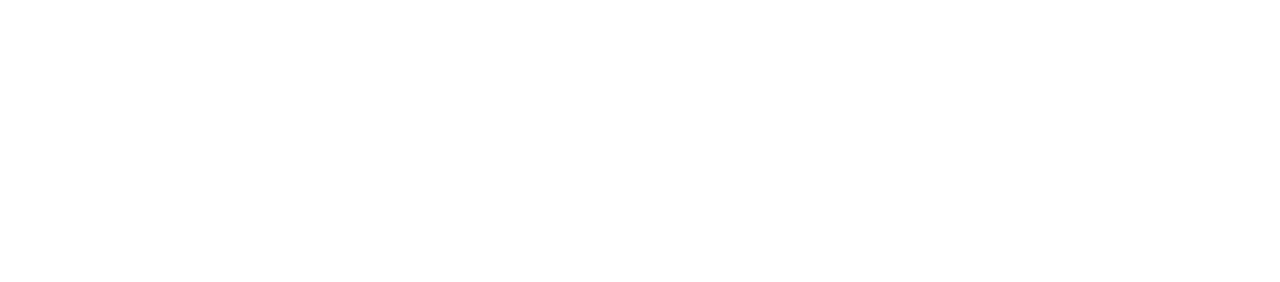
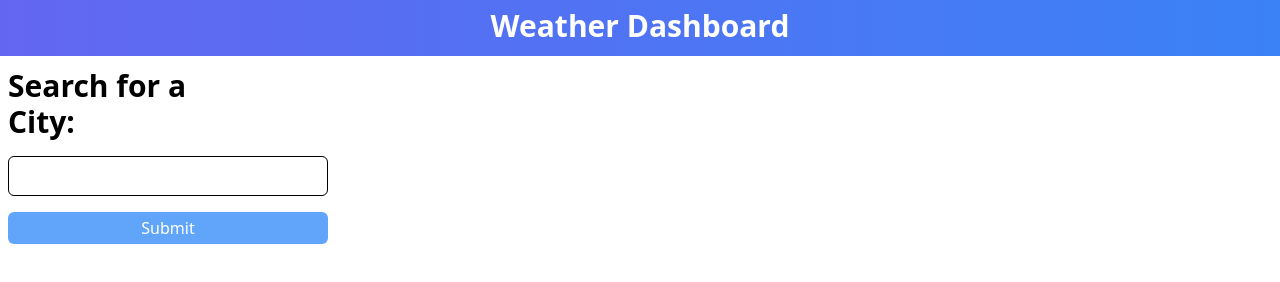
Before and after one commit to norklas/birman-fluff, a plain HTML site: page index.html in a window 1280 px wide. Drawn offline with nearby package versions, Linux system fonts and the light colour scheme.

Commit message:
html structured, and styled

```diff
--- a/index.html
+++ b/index.html
@@ -13,7 +13,27 @@
     <link rel="stylesheet" href="./assets/css/style.css">
 </head>
 
-<body>
+<body class="max-h-full">
+    <!-- Header for text/gradient utilizing Tailwind classes for CSS-->
+    <header class="text-center bg-gradient-to-r from-indigo-500 to-blue-500 h-14">
+        <h1 class="text-3xl text-white font-bold pt-2">Weather Dashboard</h1>
+    </header>
+
+    <main>
+        <!-- Container -->
+        <div class="container ml-2 w-60">
+            <!-- Search Form -->
+            <div class="grid grid-cols-1 gap-1 w-60">
+                <div class="py-3">
+                    <h2 class="text-3xl font-bold">Search for a City:</h2>
+                </div>
+                <form class="pb-3">
+                    <input type="text" class="border-solid border-black border rounded-md h-10 w-80 pl-2">
+                </form>
+                <button class="bg-blue-400 rounded-md text-white h-8 w-80">Submit</button>
+            </div>
+        </div>
+    </main>
 
 
     <script src="./assets/js/script.js"></script>
```
